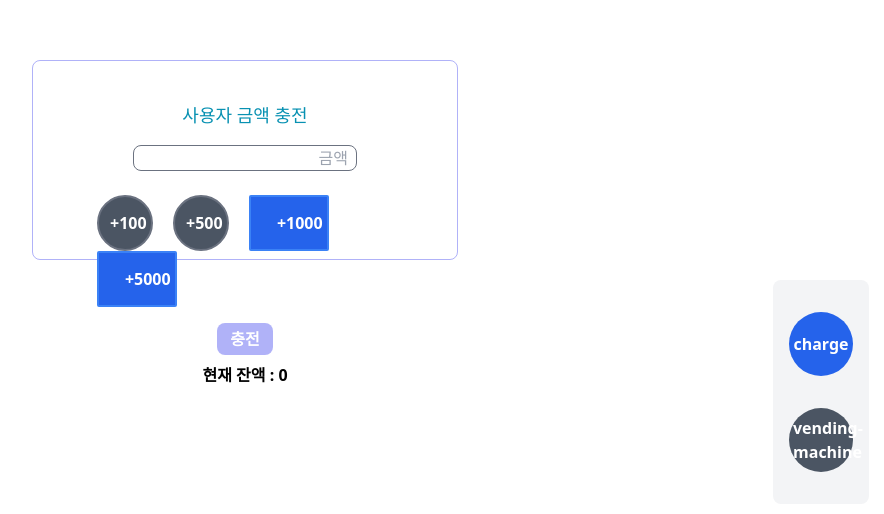
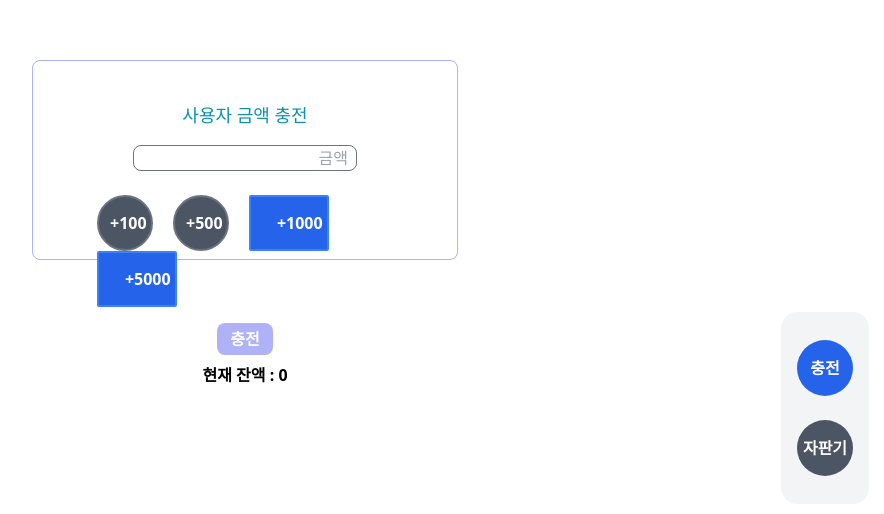
Before and after one commit to hak-joo/vending-machine, a React (Vite) app: page /charge in a window 1280 px wide. Shown: the part 240-754 px from the top of the page, without its empty margins (395-1279 px from the left). Built offline with nearby package versions, Linux system fonts and the light colour scheme.

Commit message:
feat: nav bar color 조건 추가 및 btn 컴포넌트 disabled 조건 구현

```diff
--- a/src/components/CommanBtn/CommonBtn.tsx
+++ b/src/components/CommanBtn/CommonBtn.tsx
@@ -13,6 +13,7 @@ function CommonBtn({
   textAlign,
   additionalClass,
   children,
+  disabled,
   ...props
 }: CommonBtnProps) {
   return (
@@ -25,6 +26,7 @@ function CommonBtn({
             shape,
             border,
             textAlign,
+            disabled,
           }),
           additionalClass,
         ),
--- a/src/components/CommanBtn/datas.ts
+++ b/src/components/CommanBtn/datas.ts
@@ -1,6 +1,8 @@
 import { cva } from 'class-variance-authority';
 
-export const ButtonVariants = cva(`text-center p-1 font-bold w-full h-full`, {
+export const ButtonVariants = cva(
+  `text-center p-1 font-bold w-full h-full ease-in duration-100`,
+  {
     variants: {
       bgColor: {
         blue: 'bg-blue-600 hover:bg-blue-500',
@@ -44,5 +46,9 @@ export const ButtonVariants = cva(`text-center p-1 font-bold w-full h-full`, {
         right: 'text-right',
         left: 'text-left',
       },
+      disabled: {
+        true: 'cursor-not-allowed',
       },
-});
+    },
+  },
+);
--- a/src/components/CommanBtn/types.ts
+++ b/src/components/CommanBtn/types.ts
@@ -20,4 +20,5 @@ export interface CommandBtnType {
   shape?: ButtonShapes;
   textAlign?: ButtonTextAlign;
   additionalClass?: string;
+  disabled?: boolean;
 }
--- a/src/components/Navigator/Navigator.tsx
+++ b/src/components/Navigator/Navigator.tsx
@@ -14,12 +14,15 @@ function Navigator() {
     navigate(target);
   }
   return (
-    <nav className="flex flex-col fixed bottom-14 right-4 h-56 justify-around bg-gray-100 rounded-lg p-4">
+    <nav className="flex flex-col fixed bottom-14 right-4 h-48 justify-around bg-gray-100 rounded-2xl p-4 w-30">
       {routes.map((route) => {
-        const color = route.path === location.pathname ? 'blue' : 'gray';
+        const current = route.path === location.pathname;
+        const color = current ? 'blue' : 'gray';
+
         return (
           <CommonBtn
-            additionalClass="w-16 h-16"
+            disabled={current}
+            additionalClass="w-14 h-14"
             shape="circle"
             bgColor={color}
             textColor="white"
--- a/src/router/routes.tsx
+++ b/src/router/routes.tsx
@@ -10,12 +10,12 @@ interface RouteType {
 
 export const routes: RouteType[] = [
   {
-    title: 'charge',
+    title: '충전',
     path: '/charge',
     element: <Charge />,
   },
   {
-    title: 'vending-machine',
+    title: '자판기',
     path: '/',
     element: <VendingMachinePage />,
   },
```
Lines whose indentation alone changed are shown as unchanged.
